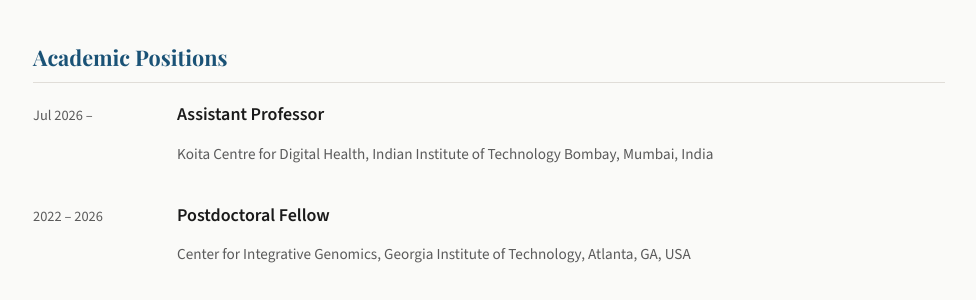
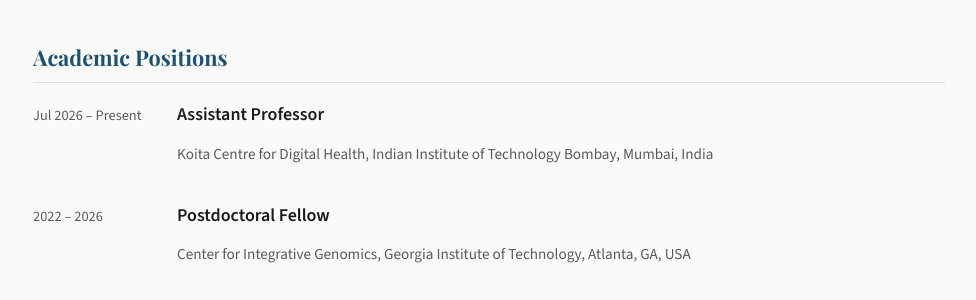
Before and after one commit to nagpallab/nagpallab.github.io, a Jekyll site: the page built from pi.md, in a window 1280 px wide and 900 px high, scrolled down 670 px. Shown: the part 154-454 px from the top of the window, without its empty margins (151-1127 px from the left). Built offline with Jekyll 4.4.1, drawn with Linux system fonts in a browser that asks for light colours.

Commit message:
Update pi.md

```diff
--- a/pi.md
+++ b/pi.md
@@ -31,7 +31,7 @@
   <h2>Academic Positions</h2>
   <div class="pi-timeline">
     <div class="pi-timeline-item">
-      <span class="pi-year">Jul 2026 –</span>
+      <span class="pi-year">Jul 2026 – Present</span>
       <div>
         <p class="pi-position">Assistant Professor</p>
         <p class="pi-institution">Koita Centre for Digital Health, Indian Institute of Technology Bombay, Mumbai, India</p>
```
